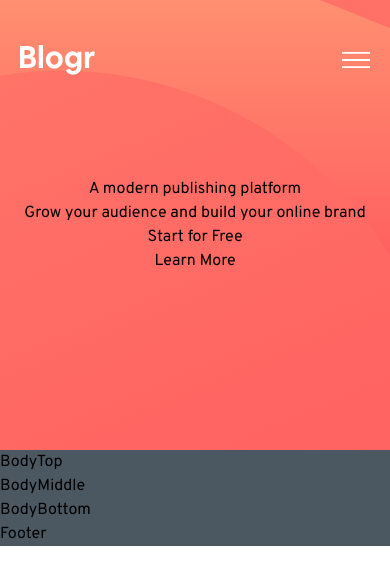
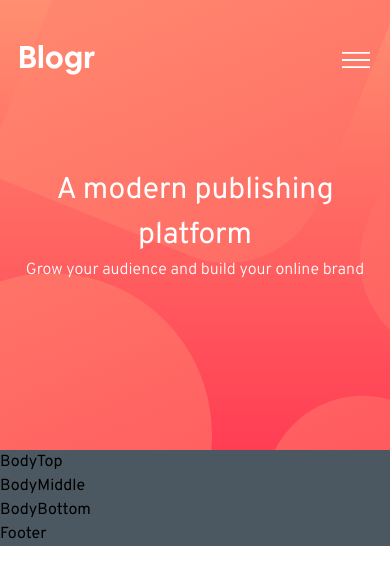
Before and after one commit to rachelharu/react-landingpage-blogr, a React (Vite) app: page / in a window 390 px wide. Shown: the top 584 px of the page. Built offline with nearby package versions, Linux system fonts and the light colour scheme.

Commit message:
cta changes

```diff
--- a/src/App.jsx
+++ b/src/App.jsx
@@ -3,9 +3,9 @@
 
 const App = () => (
   <div className='w-full overflow-hidden'>
-    <div className='bg-cta-gradient h-[450px]'>
+    <div className='bg-cta-gradient z-[0] h-[450px]'>
       <div className={`flex-col h-[450px] relative overflow-hidden ${styles.paddingX} ${styles.flexCenter}`}>
-        <div className="background-img z-[0] absolute"></div>
+        <div className="background-img z-[-0] absolute overflow-hidden "></div>
         <div className={`mt-5 margin-bottom absolute z-[2] ${styles.boxWidth}`}>
           <Navbar />
         </div>
--- a/src/components/CTA.jsx
+++ b/src/components/CTA.jsx
@@ -2,16 +2,16 @@
 
 const CTA = () => {
   return (
-    <div className="grid place-items-center">
-      <h1>A modern publishing platform</h1>
-      <h3>Grow your audience and build your online brand</h3>
+    <div className="flex-col justify-center text-center">
+      <h1 className="mobile-font-change flex justify-center font-normal text-white text-[50px]">A modern publishing platform</h1>
+      <h3 className="flex justify-center font-light text-white">Grow your audience and build your online brand</h3>
 
-      <button>
+      {/* <button>
       Start for Free
       </button>
       <button>
       Learn More
-      </button>
+      </button> */}
     </div>
   );
 };
--- a/src/index.css
+++ b/src/index.css
@@ -21,12 +21,13 @@
     hsl(13, 100%, 72%),
     hsl(353, 100%, 62%)
   );
+  border-radius: 0px 0px 0px 70px;
 }
 
 .background-img {
   background-image: url('./assets/bg-pattern-intro-desktop.svg') !important;
   background-repeat: no-repeat;
-  background-size: contain;
+  background-size: cover;
   width: 3100px;
   height: 3100px;
   overflow: hidden;
@@ -74,8 +75,87 @@
   align-items: center;
 }
 
+@media screen and (max-width: 1200px) {
+  .background-img {
+    background-image: url('./assets/bg-pattern-intro-desktop.svg') !important;
+    background-repeat: no-repeat;
+    background-size: contain;
+    width: 3100px;
+    height: 3100px;
+    overflow: hidden;
+    margin-left: 1000px;
+    margin-bottom: 40px;
+  }
+}
+@media screen and (max-width: 1100px) {
+  .background-img {
+    background-image: url('./assets/bg-pattern-intro-desktop.svg') !important;
+    background-repeat: no-repeat;
+    background-size: contain;
+    width: 3100px;
+    height: 3100px;
+    overflow: hidden;
+    margin-left: 1100px;
+    margin-bottom: 40px;
+  }
+}
+@media screen and (max-width: 990px) {
+  .background-img {
+    background-image: url('./assets/bg-pattern-intro-desktop.svg') !important;
+    background-repeat: no-repeat;
+    background-size: contain;
+    width: 3100px;
+    height: 3100px;
+    overflow: hidden;
+    margin-left: 1200px;
+    margin-bottom: 40px;
+  }
+}
+
+@media screen and (max-width: 887px) {
+  .background-img {
+    background-image: url('./assets/bg-pattern-intro-desktop.svg') !important;
+    background-repeat: no-repeat;
+    background-size: contain;
+    width: 3100px;
+    height: 3100px;
+    overflow: hidden;
+    margin-left: 1300px;
+    margin-bottom: 40px;
+  }
+}
+
+@media screen and (max-width: 790px) {
+  .background-img {
+    background-image: url('./assets/bg-pattern-intro-desktop.svg') !important;
+    background-repeat: no-repeat;
+    background-size: contain;
+    width: 3100px;
+    height: 3100px;
+    overflow: hidden;
+    margin-left: 1400px;
+    margin-bottom: 40px;
+  }
+}
+
 @media screen and (max-width: 760px) {
   .bg-cta-gradient {
     background: linear-gradient(hsl(13, 100%, 72%), hsl(353, 100%, 62%));
+    border-radius: 0px 0px 0px 70px;
+  }
+
+  .background-img {
+    background-image: url('./assets/bg-pattern-intro-mobile.svg') !important;
+    background-repeat: no-repeat;
+    background-size: contain;
+    width: 1300px;
+    height: 1300px;
+    overflow: hidden;
+    margin-left: 200px;
+    margin-top: 250px;
+  }
+
+  .mobile-font-change {
+    font-size: 30px;
   }
 }
```
